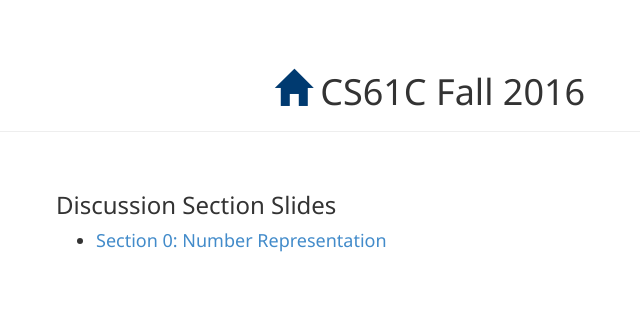
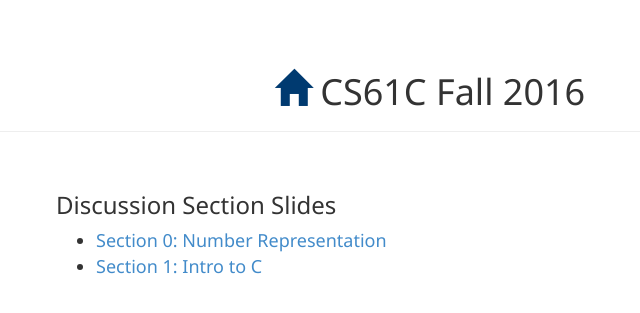
Before and after one commit to reeselevine/blog, a Jekyll site: the page built from cs61c/index.md, in a window 1280 px wide. Shown: the top 313 px of the page, without its empty margins (210-850 px from the left). Built offline with Jekyll 4.4.1, drawn with Linux system fonts in a browser that asks for light colours; nearby versions of some CDN libraries.

Commit message:
Add slides for section 1

```diff
--- a/cs61c/index.md
+++ b/cs61c/index.md
@@ -6,3 +6,4 @@ active: cs61c
 ### Discussion Section Slides ###
 
 * [Section 0: Number Representation](https://docs.google.com/presentation/d/1J3Vzbuz1NAiSofTomRzTGcqE2XdIQrRq8r8Qj39s8AU/edit?usp=sharing)
+* [Section 1: Intro to C](https://docs.google.com/presentation/d/1XMVaZkgCll1pv5gljTqIyrdXs41wVV7lHoOcomRpYuQ/edit?usp=sharing)
```
